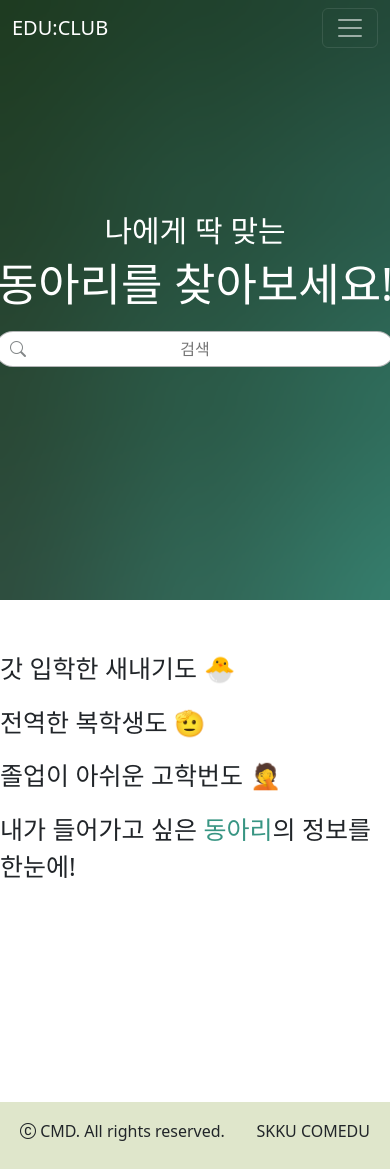
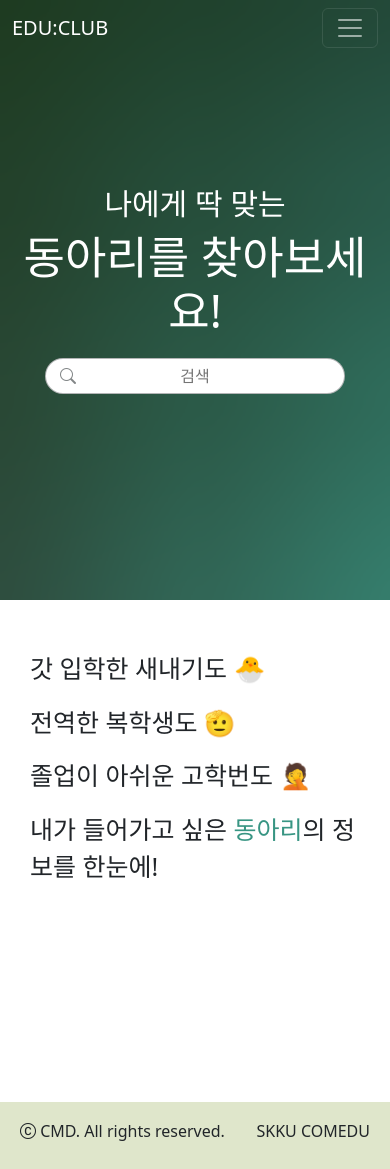
Before and after one commit to minseo-hong/club-search-django, a Django app: page / in a window 390 px wide. Run offline with Django 4.2, Linux system fonts and the light colour scheme; some libraries are stand-ins or nearby versions.

Commit message:
Fix search-form template

```diff
--- a/static/search-form.css
+++ b/static/search-form.css
@@ -37,12 +37,18 @@
     border-radius: 20px;
     color: rgba(6, 13, 16, 0.7);
     text-align: center;
-    width: 300px;
+    width: 100%;
 }
 
 .header-content .search {
     margin: auto;
     width: 400px;
+}
+
+@media screen and (max-width: 576px) {
+    .header-content .search {
+        width: 300px;
+    }
 }
 
 .header-content .search-input {
@@ -65,3 +71,13 @@
         width: 200px;
     }
 }
+
+@media screen and (max-width: 576px) {
+    .club-section .search-form {
+        padding: 10px;
+    }
+
+    .club-section .search {
+        width: 200px;
+    }
+}
--- a/static/style.css
+++ b/static/style.css
@@ -38,6 +38,8 @@ body {
 @media screen and (max-width: 576px) {
     .landing {
         padding-top: 50px;
+        padding-left: 30px;
+        padding-right: 30px;
     }
 
     .intro p {
--- a/templates/base.html
+++ b/templates/base.html
@@ -5,7 +5,7 @@
         <meta charset="utf-8" />
         <meta name="viewport" content="width=device-width, initial-scale=1" />
         <link rel="stylesheet" href="https://cdn.jsdelivr.net/npm/bootstrap-icons@1.9.1/font/bootstrap-icons.css">
-        <link rel="stylesheet" type="text/css" href="{% static 'style.css' %}">
+        <link rel="stylesheet" type="text/css" href="{% static 'style.css' %}?after">
         <link rel="stylesheet" type="text/css" href="{% static 'navbar.css' %}">
         <link rel="stylesheet" type="text/css" href="{% static 'header.css' %}">
         <link rel="stylesheet" type="text/css" href="{% static 'search-form.css' %}?after">
```
